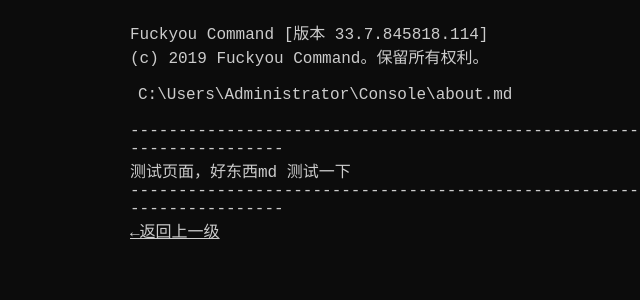
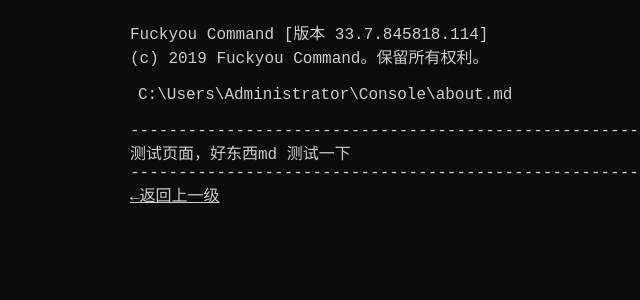
Before and after one commit to loveandrevolution/console, a Jekyll site: the page built from about.md, in a window 1280 px wide. Shown: the top 300 px of the page, without its empty margins (160-800 px from the left). Built offline with Jekyll 4.4.1, drawn with Linux system fonts in a browser that asks for light colours.

Commit message:
Update default.html

```diff
--- a/_layouts/default.html
+++ b/_layouts/default.html
@@ -7,7 +7,7 @@
       body{ background: #0C0C0C; color: #CCC; max-width: 700px; margin: 20px auto; font-family: NSimSun, monospace; padding: 0 20px; word-break: break-all; }
       a{ color: #CCC }
       .cutter{ overflow: hidden; word-break: normal }
-      .cutter:after{ content:'----------------------------------------------------------------------------------------' }
+      .cutter:after{ content:'----------------------------------------------------------------------------------------'; white-space: nowrap; }
       ::selection {
         background: #F3F3F3;
         color: #333;
```
